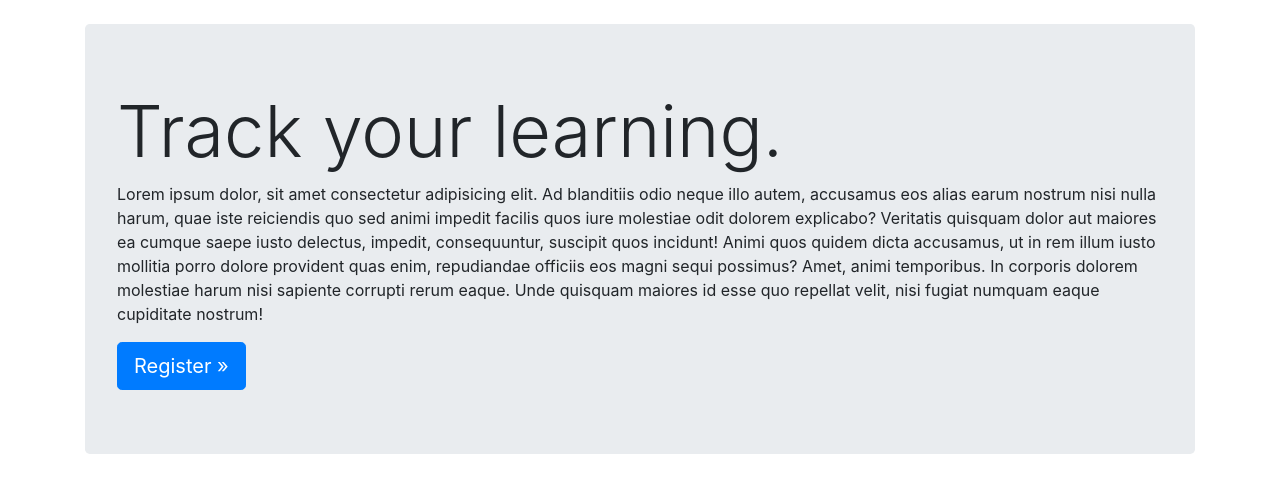
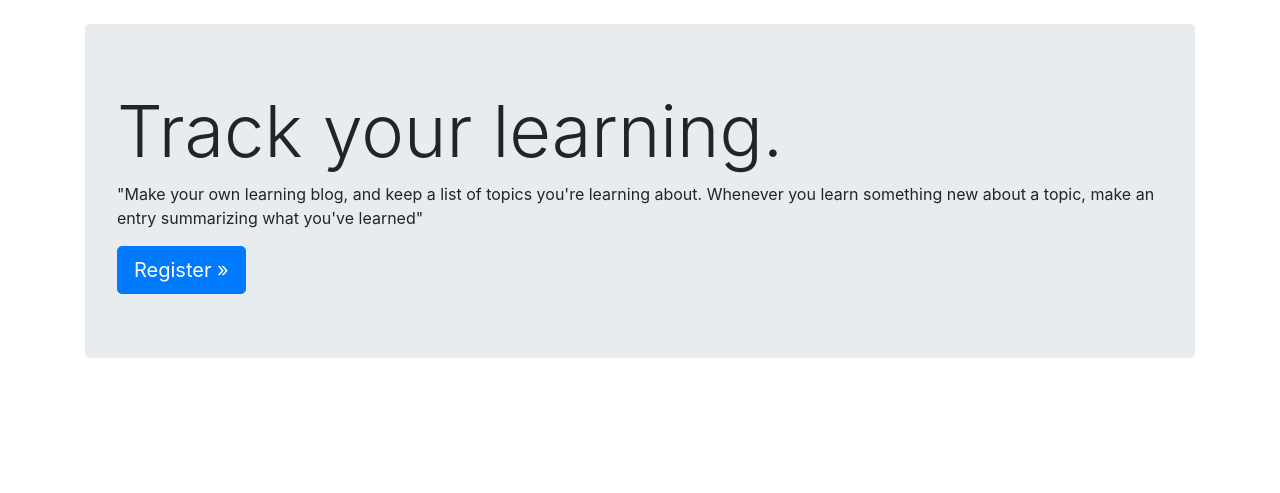
Before and after one commit to RaktimParasar/learning-archive, a Django app: page / in a window 1280 px wide. Shown: the part 56-549 px from the top of the page. Run offline with Django 3.2, Linux system fonts and the light colour scheme; some libraries are stand-ins or nearby versions.

Commit message:
Changing index file.

```diff
--- a/f_b/templates/index.html
+++ b/f_b/templates/index.html
@@ -3,7 +3,7 @@
 
     <div class="jumbotron">
         <h1 class="display-3">Track your learning.</h1>
-        <P>Lorem ipsum dolor, sit amet consectetur adipisicing elit. Ad blanditiis odio neque illo autem, accusamus eos alias earum nostrum nisi nulla harum, quae iste reiciendis quo sed animi impedit facilis quos iure molestiae odit dolorem explicabo? Veritatis quisquam dolor aut maiores ea cumque saepe iusto delectus, impedit, consequuntur, suscipit quos incidunt! Animi quos quidem dicta accusamus, ut in rem illum iusto mollitia porro dolore provident quas enim, repudiandae officiis eos magni sequi possimus? Amet, animi temporibus. In corporis dolorem molestiae harum nisi sapiente corrupti rerum eaque. Unde quisquam maiores id esse quo repellat velit, nisi fugiat numquam eaque cupiditate nostrum!</P>
+        <P>"Make your own learning blog, and keep a list of topics you're learning about. Whenever you learn something new about a topic, make an entry summarizing what you've learned"</P>
         <a class="btn btn-lg btn-primary" href="{% url 'users:register' %}" role="button">Register &raquo;</a>
     </div>
 {% if messages %}
```
